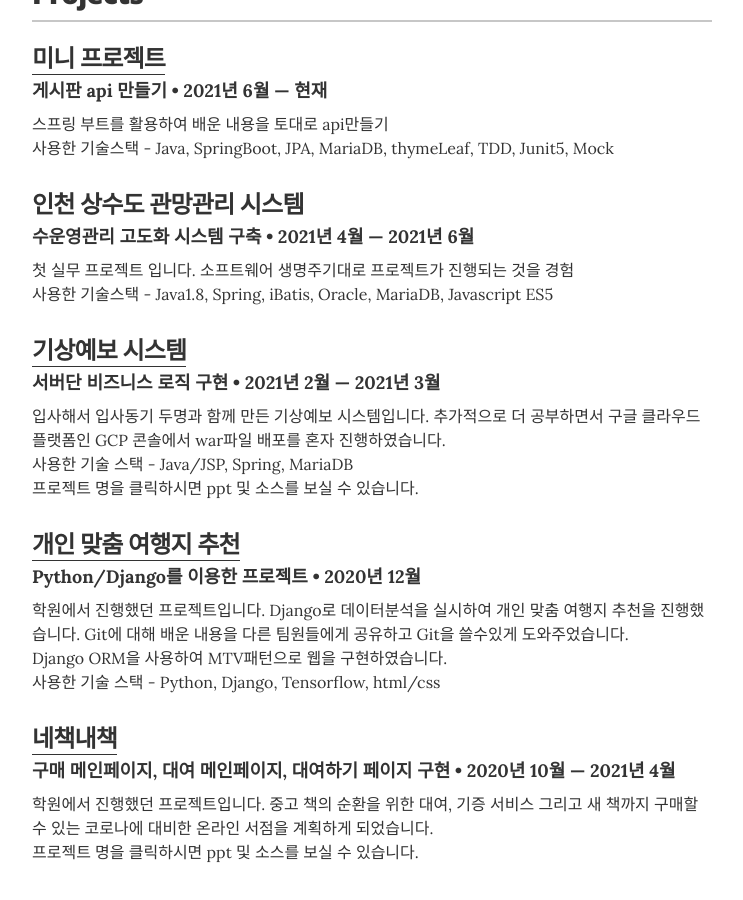
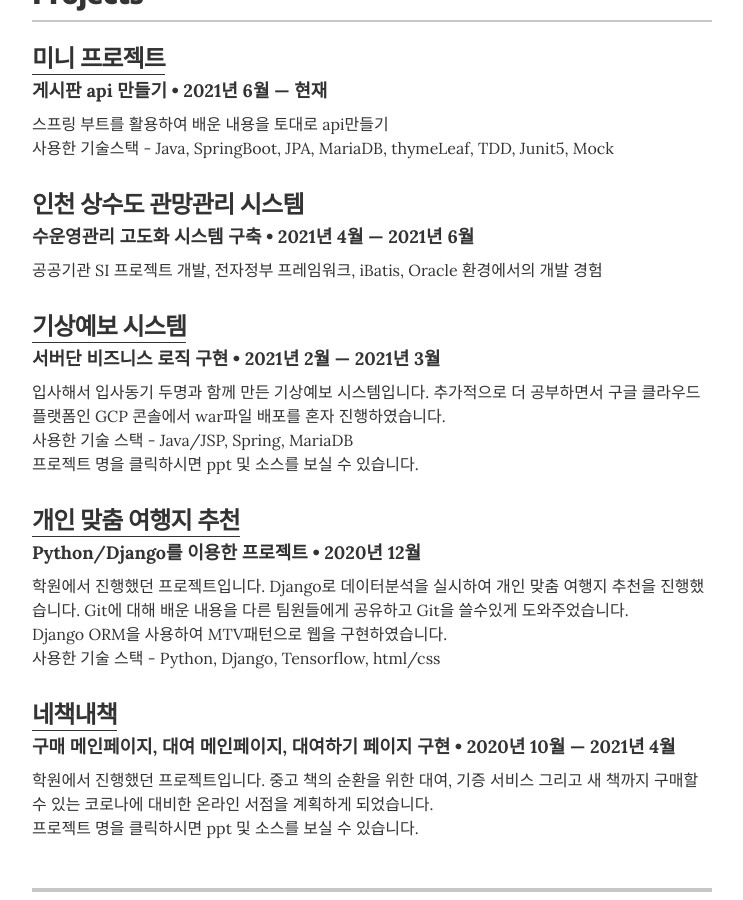
Before and after one commit to lsj8367/lsj8367.github.io, a Jekyll site: the page built from index.html, in a window 1280 px wide and 900 px high, scrolled down 1593 px. Shown: the whole window, without its empty margins (268-1011 px from the left). Built offline with Jekyll 4.4.1, drawn with Linux system fonts in a browser that asks for light colours.

Commit message:
fix : 프로젝트 수정

```diff
--- a/_data/projects.yml
+++ b/_data/projects.yml
@@ -2,7 +2,7 @@
 # uncomment the urls if you wish to display them, and add your own URL
 
 # Springfield Community Outreach Group
-# 사용한 기술 스택 - Java, JSP, Oracle, MySql(MariaDB), Jira, SVN, Git <ul class="resume-item-list"> <li>상수도사업부 관망관리 시스템</li> <li>프론트엔드와 백엔드 구분 없이 개발</li> </ul>
+# Java, JSP, Oracle, MySql(MariaDB), Jira, SVN, Git <ul class="resume-item-list"> <li></li> <li></li> </ul>
 - project: 미니 프로젝트
   role: 게시판 api 만들기
   duration: 2021년 6월 &mdash; 현재
@@ -13,7 +13,7 @@
   role: 수운영관리 고도화 시스템 구축
   duration: 2021년 4월 &mdash; 2021년 6월
   # url: ""
-  description: 첫 실무 프로젝트 입니다. 소프트웨어 생명주기대로 프로젝트가 진행되는 것을 경험<br> 사용한 기술스택 - Java1.8, Spring, iBatis, Oracle, MariaDB, Javascript ES5
+  description: 공공기관 SI 프로젝트 개발, 전자정부 프레임워크, iBatis, Oracle 환경에서의 개발 경험
 
 
 - project: 기상예보 시스템
```
